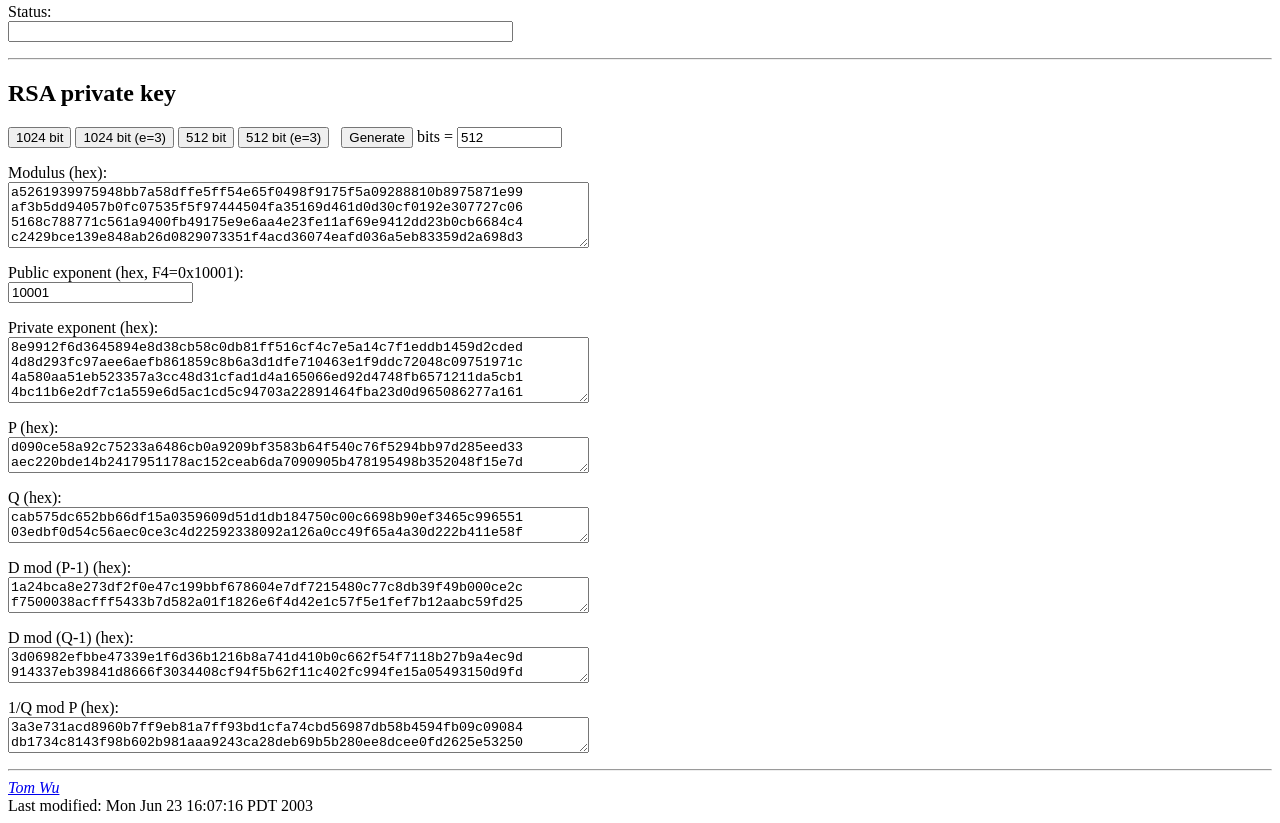
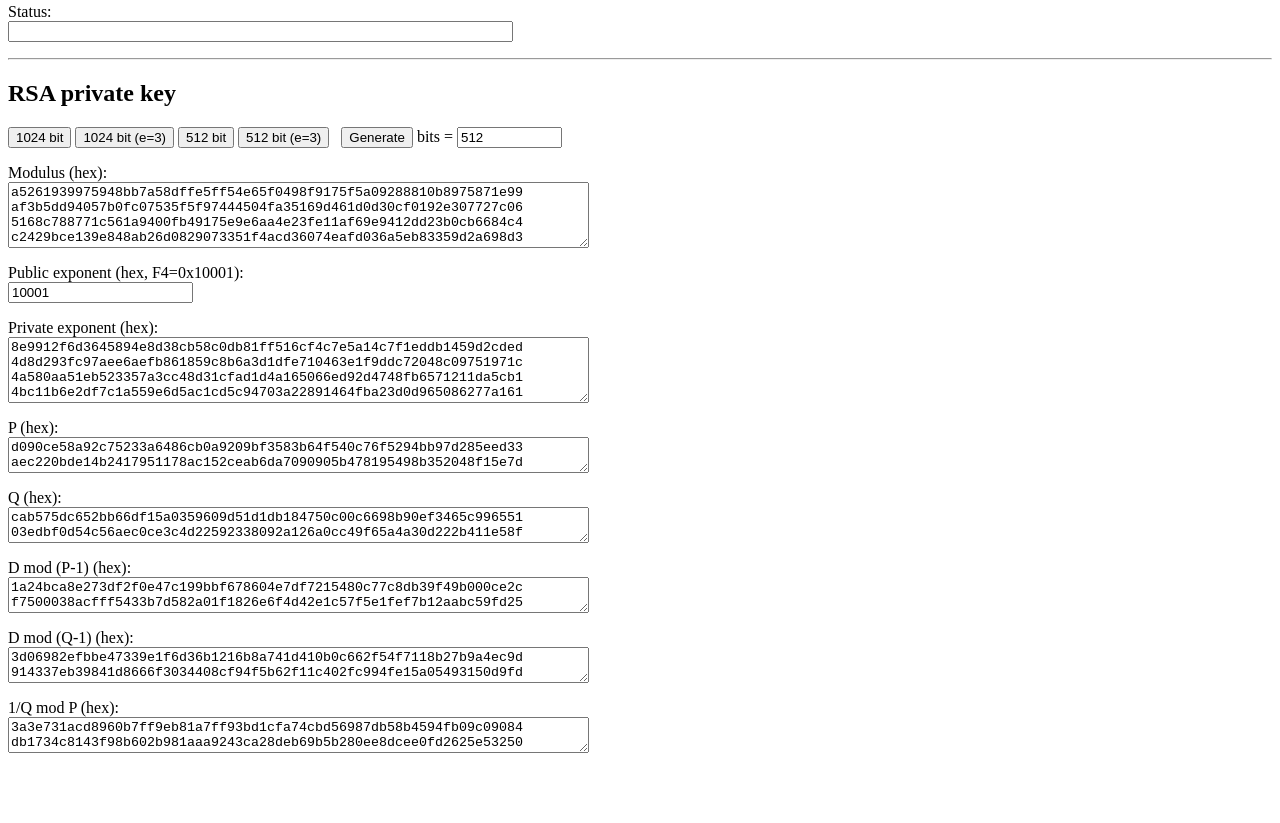
Before and after one commit to melkotoury/js-rsa, a plain HTML site: page index.html in a window 1280 px wide. Shown: the part 315-1138 px from the top of the page. After the commit the page ends 1084 px from the top, so only its background shows below. Drawn offline with Linux system fonts and the light colour scheme.

Commit message:
fix: give better example

```diff
--- a/index.html
+++ b/index.html
@@ -151,11 +151,7 @@ D mod (Q-1) (hex):<br>
 1/Q mod P (hex):<br>
 <textarea name="coeff" type="text" rows=2 cols=70></textarea>
 </form>
-    <hr>
-    <address><a href="mailto:tom@arcot.com">Tom Wu</a></address>
-<!-- Created: Sun May  4 19:00:47 PDT 2003 -->
-<!-- hhmts start -->
-Last modified: Mon Jun 23 16:07:16 PDT 2003
-<!-- hhmts end -->
+
+
   </body>
 </html>
```
